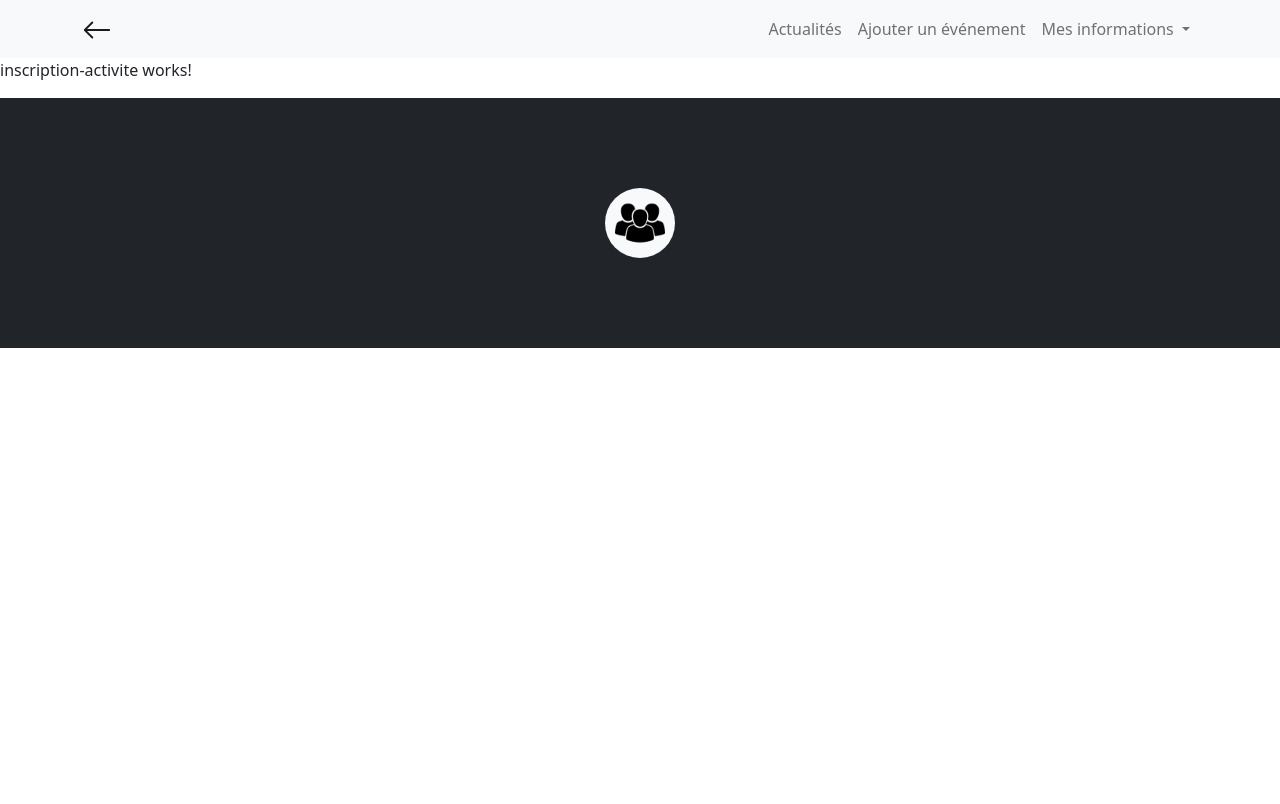
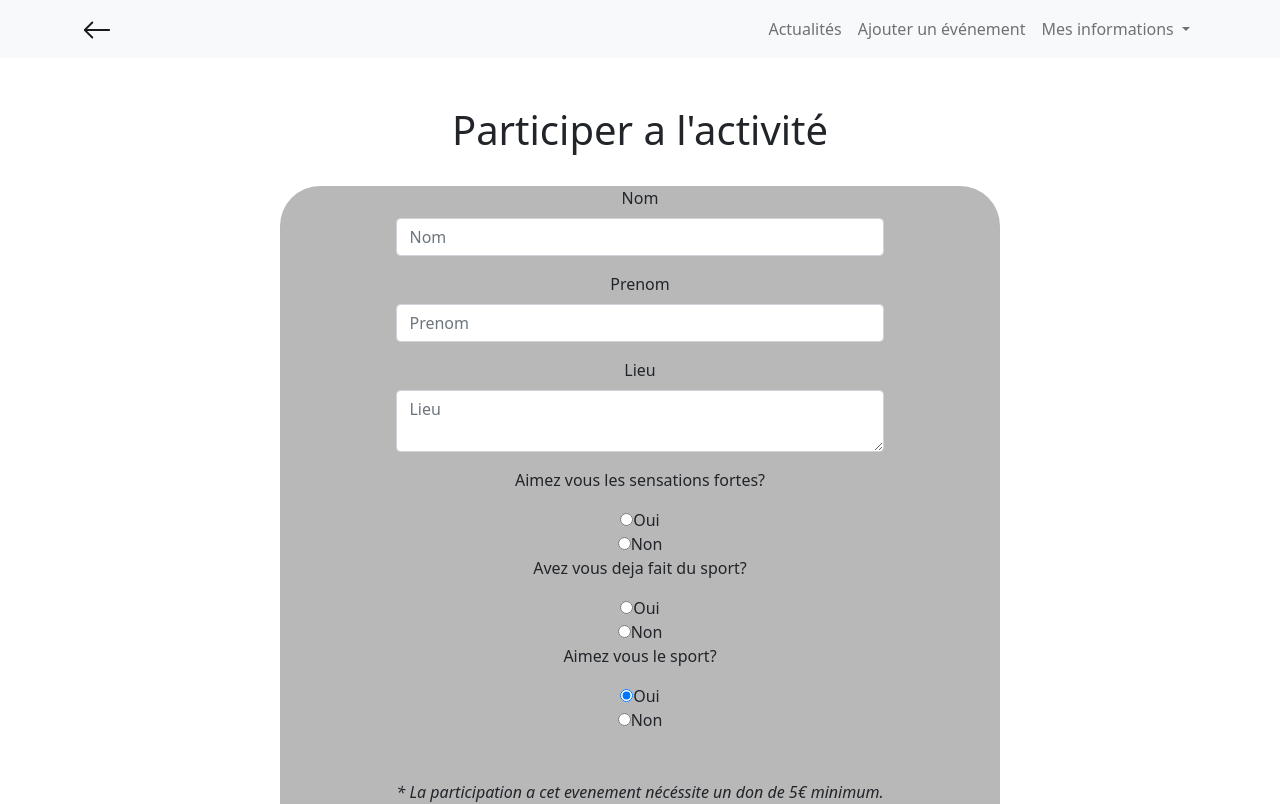
Before and after one commit to Webforce1210/CityEvent, an Angular app: page /inscription_activite/1 in a window 1280 px wide. Shown: the top 804 px of the page. Built offline with nearby package versions, Linux system fonts and the light colour scheme.

Commit message:
modifications inscription/paiement

```diff
--- a/src/app/app-routing.module.ts
+++ b/src/app/app-routing.module.ts
@@ -17,7 +17,7 @@ import { ProfilComponent } from './profil/profil.component';
 
 const routes: Routes = [
   {
-    path: "home",
+    path: "",
     component: AccueilComponent
   },
   {
--- a/src/app/inscription-activite/inscription-activite.component.css
+++ b/src/app/inscription-activite/inscription-activite.component.css
@@ -66,3 +66,7 @@ footer{
     padding-top: 2rem;
     margin-top: 2rem;
 }
+
+#paymentButton{
+    margin-bottom: 5rem;
+}
--- a/src/app/inscription-activite/inscription-activite.component.html
+++ b/src/app/inscription-activite/inscription-activite.component.html
@@ -1,5 +1,60 @@
 <app-navbar></app-navbar>
 
-<p>inscription-activite works!</p>
+<div class="innerDivBody" *ngIf="!paiementButton">
+    <h1>Participer a l'activité</h1>
+    <div class="innerDivDetails">
+        <div>
+            <div class="mb-3">
+                <label for="exampleFormControlInput1" class="form-label">Nom</label>
+                <input type="email" class="form-control" id="exampleFormControlInput1" placeholder="Nom" [formControl] ="nom">
+            </div>
+            <div class="mb-3">
+                <label for="exampleFormControlInput1" class="form-label">Prenom</label>
+                <input type="email" class="form-control" id="exampleFormControlInput1" placeholder="Prenom" [formControl] ="prenom">
+            </div>
+            <div class="mb-3">
+                <label for="exampleFormControlTextarea1" class="form-label">Lieu</label>
+                <textarea class="form-control" id="exampleFormControlTextarea1" placeholder="Lieu" [formControl] ="lieu"></textarea>
+            </div>
+                <div>
+                    <p>Aimez vous les sensations fortes?</p>
+                    <div>
+                        <input type="radio" id="oui" name="question_inscription" value="oui" checked>
+                        <label for="oui">Oui</label>
+                    </div>
+                    <div>
+                        <input type="radio" id="oui" name="question_inscription" value="non">
+                        <label for="non">Non</label>
+                    </div>
+                    <p>Avez vous deja fait du sport?</p>
+                    <div>
+                        <input type="radio" id="oui" name="question_inscription" value="oui" checked>
+                        <label for="oui">Oui</label>
+                    </div>
+                    <div>
+                        <input type="radio" id="oui" name="question_inscription" value="non">
+                        <label for="non">Non</label>
+                    </div>
+                    <p>Aimez vous le sport?</p>
+                    <div>
+                        <input type="radio" id="oui" name="question_inscription" value="oui" checked>
+                        <label for="oui">Oui</label>
+                    </div>
+                    <div>
+                        <input type="radio" id="oui" name="question_inscription" value="non">
+                        <label for="non">Non</label>
+                    </div>
+                </div>
+                <div>
+                    <p class="innerDivBottomText">* La participation a cet evenement nécéssite un don de 5€ minimum.</p>
+                </div>
+        </div>
+    </div>
+    <div>
+        <button href="#" id="paymentButton" class="btn btn-outline-danger" (click)= "goToPayment()">Payer et Participer</button>
+    </div>
+</div>
+
+<app-paiement *ngIf="paiementButton"></app-paiement>
 
 <app-footer></app-footer>
--- a/src/app/inscription-activite/inscription-activite.component.ts
+++ b/src/app/inscription-activite/inscription-activite.component.ts
@@ -16,10 +16,10 @@ nom = new FormControl("");
 prenom = new FormControl("");
 lieu = new FormControl("");
 
-paiement: boolean = false;
+paiementButton: boolean = false;
 
 goToPayment(){
-  this.paiement = !this.paiement;
+  this.paiementButton = !this.paiementButton;
   console.log(this.nom.value, this.prenom.value, this.lieu.value);
 }
   ngOnInit(): void {
--- a/src/app/navbar-offline/navbar-offline.component.html
+++ b/src/app/navbar-offline/navbar-offline.component.html
@@ -1,6 +1,6 @@
 <nav class="navbar navbar-expand-lg navbar-light bg-light">
     <div class="container">
-        <a class="navbar-brand" [routerLink]="['/home']">
+        <a class="navbar-brand" [routerLink]="['/']">
             <svg xmlns="http://www.w3.org/2000/svg" width="30" height="30" fill="currentColor" class="bi bi-arrow-left" viewBox="0 0 16 16">
                 <path fill-rule="evenodd" d="M15 8a.5.5 0 0 0-.5-.5H2.707l3.147-3.146a.5.5 0 1 0-.708-.708l-4 4a.5.5 0 0 0 0 .708l4 4a.5.5 0 0 0 .708-.708L2.707 8.5H14.5A.5.5 0 0 0 15 8z"/>
             </svg>
--- a/src/app/paiement/paiement.component.html
+++ b/src/app/paiement/paiement.component.html
@@ -32,7 +32,7 @@
                                 </div>
                             </div>
                             <div class="col-12">
-                                <div class="btn btn-primary mb-3" (click) ="payer()"> <span class="ps-3">Payer</span> <span class="fas fa-arrow-right"></span> </div>
+                                <div class="btn btn-primary mb-3"> <span class="ps-3">Payer</span> <span class="fas fa-arrow-right"></span> </div>
                             </div>
                         </div>
                     </div>
--- a/src/app/paiement/paiement.component.ts
+++ b/src/app/paiement/paiement.component.ts
@@ -25,27 +25,6 @@ cvc = new FormControl("");
 
   constructor() { }
 
-
-payer(){
-  //je modifie le data.json et a l'interieur de l'objet User je rajoute la propriété cardInfo qui sera de type CreditCardInfo[] (action a part)
-  //je modifie le data.json et a l'interieur de l'objet User je rajoute la propriété activities qui sera de type EventAcitivty[] (action a part)
-  //a l'interieur du fichier EventActivities.service.ts je recupere la liste des activités de l'utilisateur que j'ai crée au tout debut (a faire dans le fichier eventactivities.service.ts)
-  //a l'interieur du fichier EventActivities.service.ts je recupere la liste des CreditCardInfo de l'utilisateur que j'ai crée au tout debut (a faire dans le fichier eventactivities.service.ts)
-  //creer un fichier CreditCardInfo.model.ts ou je creerais la classe qui representera le type CreditCardInfo
-
-
-
-  //recuperer les données saisies par l'utilisateur: {nom,prenom,lieu....} {nomPrenom, numeroDeCarte, dateDexpiration, cvc}
-
-  //je cree un objet de type EventActivity ou je stockerais les données {nom,prenom,lieu....}
-
-  //je cree un objet de type creditCardInfo ou je stockerais les infos {nomPrenom, numeroDeCarte, dateDexpiration, cvc}
-
-  //j'envois les deux objets crées dans le fichier EventActivities.service.ts ou je pusherais ces deux objets dans les tableaux respectifs ou je suis sensé récuperer les valeurs du fichier data.json
-
-
-}
-
   ngOnInit(): void {
   }
 
```
